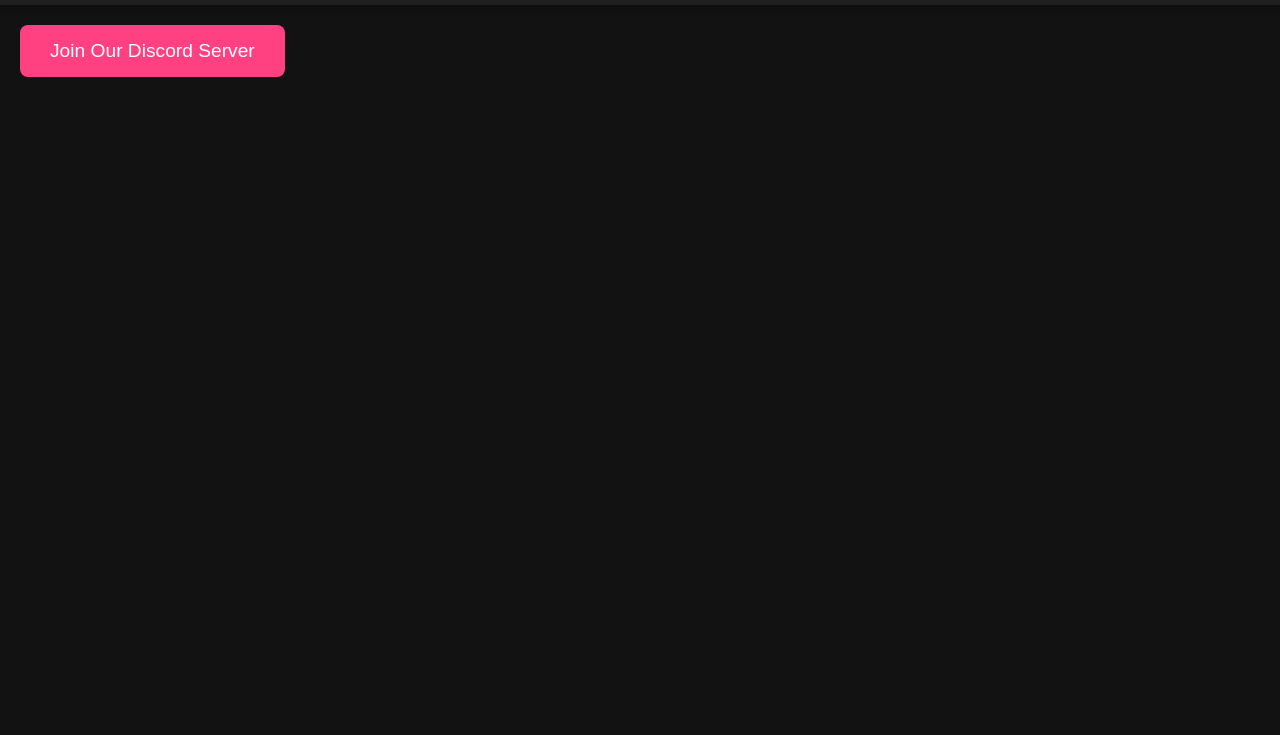
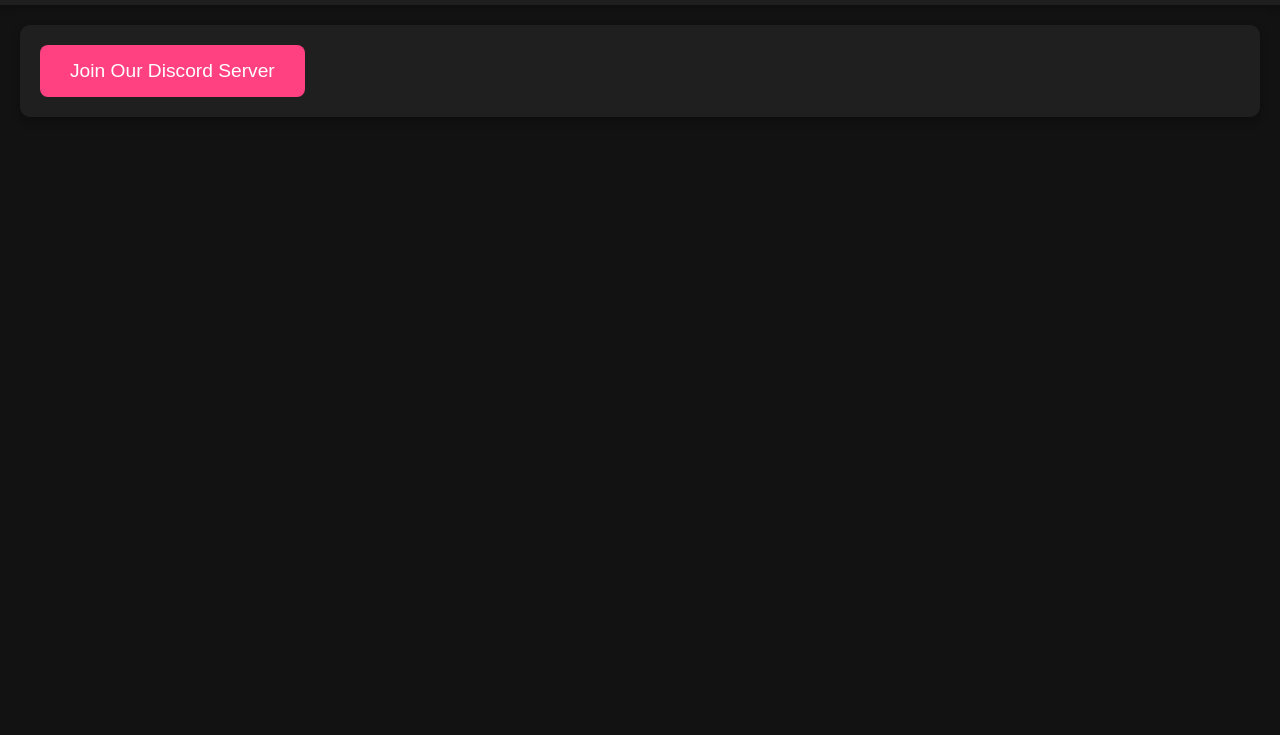
Before and after one commit to skbiditoiletrizz327/skbiditoiletrizz327.github.io, a plain HTML site: page index.html in a window 1280 px wide. Shown: the part 65-800 px from the top of the page. Drawn offline with Linux system fonts and the light colour scheme.

Commit message:
Update index.html

```diff
--- a/index.html
+++ b/index.html
@@ -25,9 +25,11 @@
         <button class="menu-item" onclick="showTab('howto')">How to Use It</button>
     </div>
     <div id="discord" class="tab-content">
-        <a href="https://discord.gg/msgabv2t9Q" target="_blank">
-            <button class="discord-button">Join Our Discord Server</button>
-        </a>
+        <form class="center-form">
+            <a href="https://discord.gg/msgabv2t9Q" target="_blank">
+                <button class="discord-button">Join Our Discord Server</button>
+            </a>
+        </form>
     </div>
     <audio id="hoverSound">
         <source src="hover-sound.mp3" type="audio/mpeg">
```
